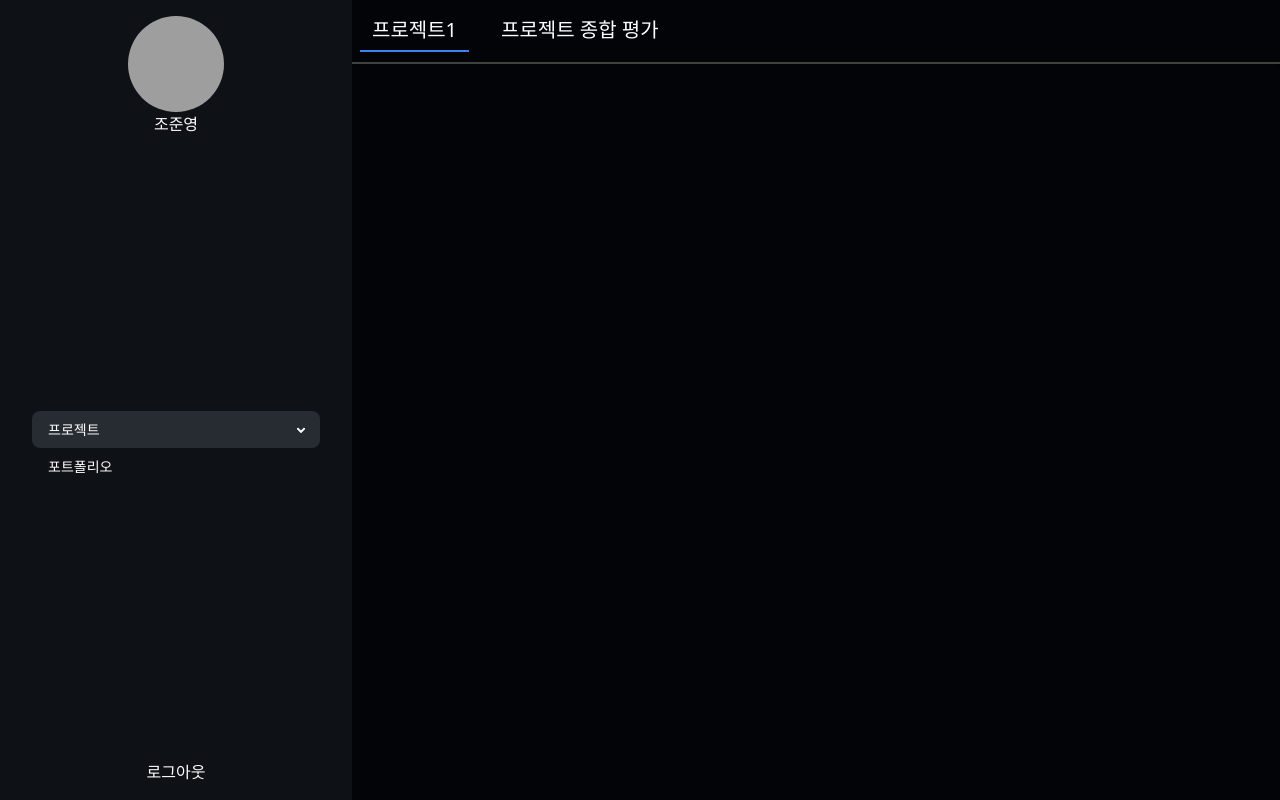
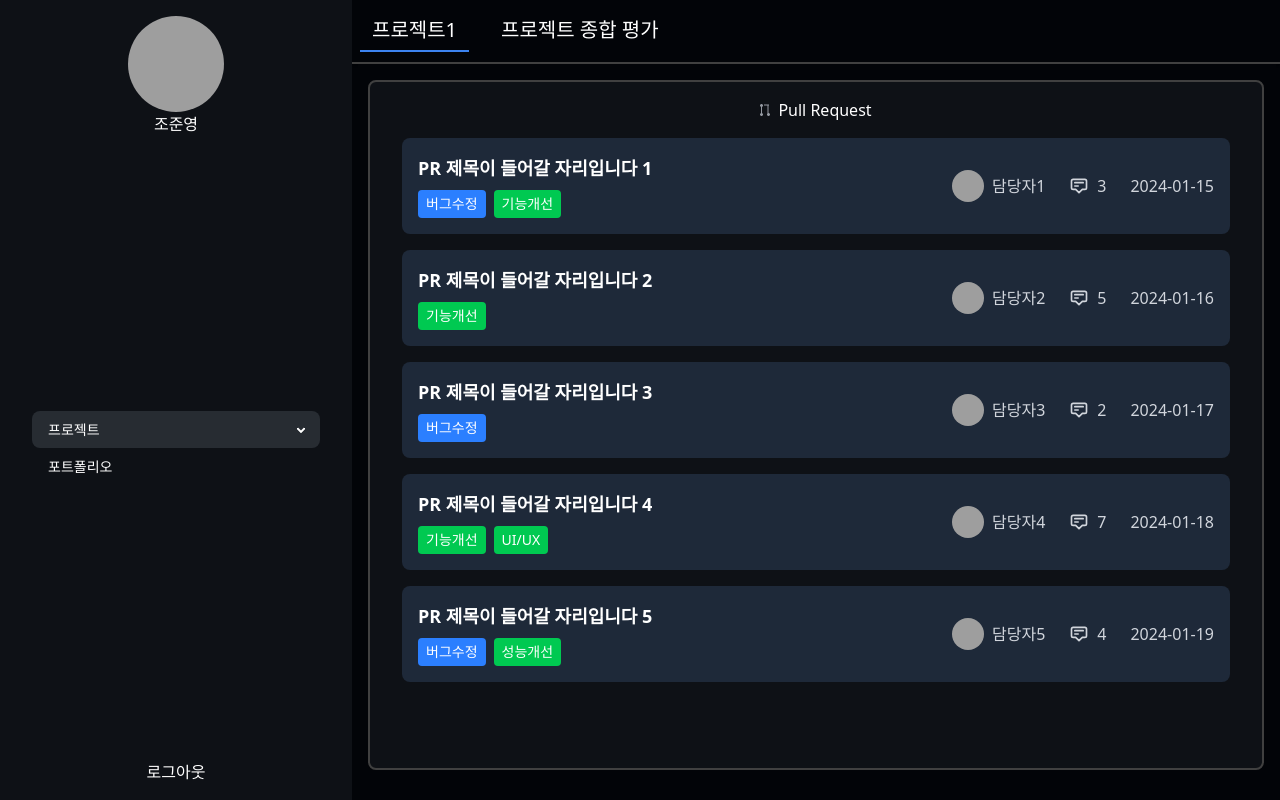
Before and after one commit to GitPRism/frontend, a React (Vite) app: page /home in a window 1280 px wide. Built offline with nearby package versions, Linux system fonts and the light colour scheme; grey boxes are pictures that could not be loaded.

Commit message:
design: PRList 퍼블리싱

```diff
--- /dev/null
+++ b/src/mocks/prList.ts
@@ -0,0 +1,63 @@
+export interface PRData {
+  title: string;
+  tags: string[];
+  assignee: {
+    image: string;
+    name: string;
+  };
+  comments: number;
+  date: string;
+}
+
+export const mockPRList: PRData[] = [
+  {
+    title: "PR 제목이 들어갈 자리입니다 1",
+    tags: ["버그수정", "기능개선"],
+    assignee: {
+      image: "https://github.com/github.png",
+      name: "담당자1",
+    },
+    comments: 3,
+    date: "2024-01-15",
+  },
+  {
+    title: "PR 제목이 들어갈 자리입니다 2",
+    tags: ["기능개선"],
+    assignee: {
+      image: "https://github.com/github.png",
+      name: "담당자2",
+    },
+    comments: 5,
+    date: "2024-01-16",
+  },
+  {
+    title: "PR 제목이 들어갈 자리입니다 3",
+    tags: ["버그수정"],
+    assignee: {
+      image: "https://github.com/github.png",
+      name: "담당자3",
+    },
+    comments: 2,
+    date: "2024-01-17",
+  },
+  {
+    title: "PR 제목이 들어갈 자리입니다 4",
+    tags: ["기능개선", "UI/UX"],
+    assignee: {
+      image: "https://github.com/github.png",
+      name: "담당자4",
+    },
+    comments: 7,
+    date: "2024-01-18",
+  },
+  {
+    title: "PR 제목이 들어갈 자리입니다 5",
+    tags: ["버그수정", "성능개선"],
+    assignee: {
+      image: "https://github.com/github.png",
+      name: "담당자5",
+    },
+    comments: 4,
+    date: "2024-01-19",
+  },
+];
--- /dev/null
+++ b/src/pages/Home/PRItem.tsx
@@ -0,0 +1,62 @@
+interface PRItemProps {
+  title: string;
+  tags: string[];
+  assignee: {
+    image: string;
+    name: string;
+  };
+  comments: number;
+  date: string;
+}
+
+function PRItem({ title, tags, assignee, comments, date }: PRItemProps) {
+  return (
+    <div className="flex items-center justify-between p-4 bg-gray-800 rounded-lg hover:bg-gray-700 cursor-pointer">
+      <div className="flex flex-col gap-2">
+        <h3 className="text-lg font-semibold text-white">{title}</h3>
+        <div className="flex gap-2">
+          {tags.map((tag, index) => (
+            <span
+              key={index}
+              className={`px-2 py-1 text-sm ${
+                tag === "버그수정" ? "bg-blue-500" : "bg-green-500"
+              } text-white rounded`}
+            >
+              {tag}
+            </span>
+          ))}
+        </div>
+      </div>
+
+      <div className="flex items-center gap-6">
+        <div className="flex items-center gap-2">
+          <img
+            className="w-8 h-8 rounded-full"
+            src={assignee.image}
+            alt={assignee.name}
+          />
+          <span className="text-gray-300">{assignee.name}</span>
+        </div>
+        <div className="flex items-center gap-2 text-gray-300">
+          <svg
+            className="w-5 h-5"
+            fill="none"
+            stroke="currentColor"
+            viewBox="0 0 24 24"
+          >
+            <path
+              strokeLinecap="round"
+              strokeLinejoin="round"
+              strokeWidth="2"
+              d="M7 8h10M7 12h4m1 8l-4-4H5a2 2 0 01-2-2V6a2 2 0 012-2h14a2 2 0 012 2v8a2 2 0 01-2 2h-3l-4 4z"
+            />
+          </svg>
+          <span>{comments}</span>
+        </div>
+        <span className="text-gray-300">{date}</span>
+      </div>
+    </div>
+  );
+}
+
+export default PRItem;
--- /dev/null
+++ b/src/pages/Home/PRList.tsx
@@ -0,0 +1,24 @@
+import PrImg from "@/assets/PRImg.png";
+import PRItem from "./PRItem";
+import { mockPRList } from "@/mocks/prList";
+
+function PRList() {
+  return (
+    <div className="p-4">
+      <div className="w-full h-full border-2 flex flex-col bg-charcoal border-[#404040] rounded-lg p-4 text-center">
+        <p className="flex items-center gap-2 text-center m-auto">
+          <img src={PrImg} alt="PRImg" />
+          Pull Request
+        </p>
+
+        <div className="flex flex-col gap-4 p-4 h-[calc(100vh-170px)] overflow-y-auto">
+          {mockPRList.map((pr, index) => (
+            <PRItem key={index} {...pr} />
+          ))}
+        </div>
+      </div>
+    </div>
+  );
+}
+
+export default PRList;
--- a/src/pages/Home/index.tsx
+++ b/src/pages/Home/index.tsx
@@ -1,11 +1,15 @@
 import SideBar from "@/components/SideBar";
 import Header from "@/components/Header";
+import PRList from "./PRList";
 
 function Home() {
   return (
     <div className="flex ">
       <SideBar />
-      <Header />
+      <div className="w-full">
+        <Header />
+        <PRList />
+      </div>
     </div>
   );
 }
```
Also changed, not shown: src/assets/PRImg.png (added).
